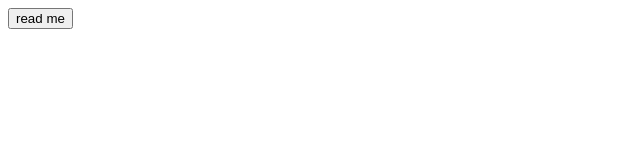
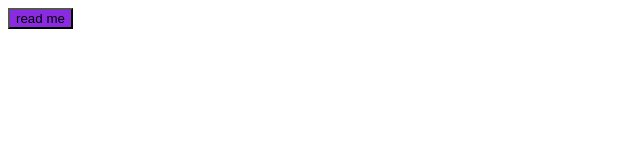
Before and after one commit to Iorg/todo-app, a plain HTML site: page index.html in a window 1280 px wide. Shown: the whole page, without its empty margins (0-640 px from the left). Drawn offline with Linux system fonts and the light colour scheme.

Commit message:
botton color

```diff
--- a/index.html
+++ b/index.html
@@ -5,9 +5,10 @@
     <meta name="viewport" content="width=device-width, initial-scale=1.0">
     <meta http-equiv="X-UA-Compatible" content="ie=edge">
     <title>Document</title>
+    <link rel="stylesheet" href="style.css">
 </head>
 <body>
-    <button>read me</button>
+    <button class="my-button">read me</button>
 
 </body>
 </html>
```
